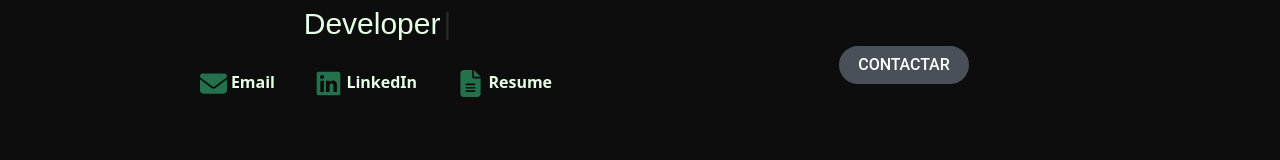
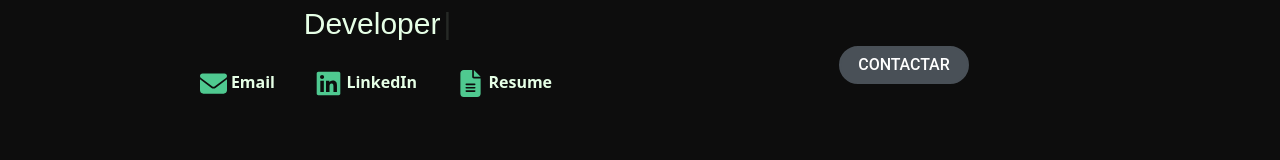
Before and after one commit to DylanAMendez/portfolio-react.DylanMendez, a React (Vite) app: page / in a window 1280 px wide. Shown: the part 486-646 px from the top of the page. Built offline with nearby package versions, Linux system fonts and the light colour scheme.

Commit message:
Arreglando boton contactar

```diff
--- a/src/App.jsx
+++ b/src/App.jsx
@@ -1,10 +1,5 @@
 import { Projects } from "./components/Projects.jsx"
 import { Services } from "./components/Services"
-// import { Skills } from "./components/Skills"
-
-// import  skills  from "./datos/skills.js"
-import projects from "./datos/projects.js"
-
 import { Route, Routes } from 'react-router-dom';
 import  Home  from "./components/Home.jsx"
 import Contact from "./components/Contact.jsx"
--- a/src/components/Contact.jsx
+++ b/src/components/Contact.jsx
@@ -7,32 +7,40 @@ const Contact = () => {
 
         <div className="grid grid-cols-1 justify-items-center mb-7">
 
+
+
         <h2 className=" font-normal font-serif text-center sm:text-xl " id="aboutMe-h2" > Contacto </h2>
+
+
 
         <p className="text-white">Contactame para contribuir en tu equipo</p>
 
        <div className=" text-white grid grid-cols-2 gap-5 lg:flex lg:items-center mt-5">
 
-       <a href="#" className="lg:flex lg:items-center p-2  transition-all duration-100 ease-in-out border-2 border-transparent hover:border-orange-500 hover:scale-110  " id="div-hover-socials">
+       <a href="#" className="lg:flex lg:items-center p-2  transition-all duration-100 ease-in-out border-2 border-transparent hover:border-[#e6ffe6] hover:scale-110  " id="div-hover-socials">
 
-  <svg xmlns="http://www.w3.org/2000/svg" height="70" width="70" viewBox="0 0 448 512"><path fill="#23714D" d="M416 32H31.9C14.3 32 0 46.5 0 64.3v383.4C0 465.5 14.3 480 31.9 480H416c17.6 0 32-14.5 32-32.3V64.3c0-17.8-14.4-32.3-32-32.3zM135.4 416H69V202.2h66.5V416zm-33.2-243c-21.3 0-38.5-17.3-38.5-38.5S80.9 96 102.2 96c21.2 0 38.5 17.3 38.5 38.5 0 21.3-17.2 38.5-38.5 38.5zm282.1 243h-66.4V312c0-24.8-.5-56.7-34.5-56.7-34.6 0-39.9 27-39.9 54.9V416h-66.4V202.2h63.7v29.2h.9c8.9-16.8 30.6-34.5 62.9-34.5 67.2 0 79.7 44.3 79.7 101.9V416z"/></svg>
+  <svg xmlns="http://www.w3.org/2000/svg" height="70" width="70" viewBox="0 0 448 512"><path fill="#4fc990" d="M416 32H31.9C14.3 32 0 46.5 0 64.3v383.4C0 465.5 14.3 480 31.9 480H416c17.6 0 32-14.5 32-32.3V64.3c0-17.8-14.4-32.3-32-32.3zM135.4 416H69V202.2h66.5V416zm-33.2-243c-21.3 0-38.5-17.3-38.5-38.5S80.9 96 102.2 96c21.2 0 38.5 17.3 38.5 38.5 0 21.3-17.2 38.5-38.5 38.5zm282.1 243h-66.4V312c0-24.8-.5-56.7-34.5-56.7-34.6 0-39.9 27-39.9 54.9V416h-66.4V202.2h63.7v29.2h.9c8.9-16.8 30.6-34.5 62.9-34.5 67.2 0 79.7 44.3 79.7 101.9V416z"/></svg>
 
   <strong className="  ml-1  ">LinkedIn</strong>
 
   </a>
 
-  <a className=" lg:ml-7 lg:flex lg:items-center  p-2  transition-all duration-100 ease-in-out border-2 border-transparent hover:border-orange-500 hover:scale-110 "
+  <a className=" lg:ml-7 lg:flex lg:items-center  p-2  transition-all duration-100 ease-in-out border-2 border-transparent hover:border-[#e6ffe6]  hover:scale-110 "
   href="mailto:dylanmendezdev@gmail.com?subject=¡Trabajemos Juntos!">
 
-  <svg xmlns="http://www.w3.org/2000/svg" height="70" width="70" viewBox="0 0 512 512"><path fill="#23714D" d="M48 64C21.5 64 0 85.5 0 112c0 15.1 7.1 29.3 19.2 38.4L236.8 313.6c11.4 8.5 27 8.5 38.4 0L492.8 150.4c12.1-9.1 19.2-23.3 19.2-38.4c0-26.5-21.5-48-48-48H48zM0 176V384c0 35.3 28.7 64 64 64H448c35.3 0 64-28.7 64-64V176L294.4 339.2c-22.8 17.1-54 17.1-76.8 0L0 176z"/></svg>
+  <svg xmlns="http://www.w3.org/2000/svg" height="70" width="70" viewBox="0 0 512 512"><path fill="#4fc990" d="M48 64C21.5 64 0 85.5 0 112c0 15.1 7.1 29.3 19.2 38.4L236.8 313.6c11.4 8.5 27 8.5 38.4 0L492.8 150.4c12.1-9.1 19.2-23.3 19.2-38.4c0-26.5-21.5-48-48-48H48zM0 176V384c0 35.3 28.7 64 64 64H448c35.3 0 64-28.7 64-64V176L294.4 339.2c-22.8 17.1-54 17.1-76.8 0L0 176z"/></svg>
             <strong className=" ml-3 ">Email</strong>
 
   </a>
 
        </div>
+       <section id="contact">
+
+       </section>
+
+        </div>
 
 
-        </div>
 
     </div>
   )
--- a/src/components/HeroContainer.jsx
+++ b/src/components/HeroContainer.jsx
@@ -1,4 +1,4 @@
-import { Link } from "react-router-dom"
+
 import Typing from "./Typing"
 
 
@@ -16,19 +16,19 @@ export const HeroContainer = () => {
 
         <div className="">
 
-            <div className="flex text-center justify-evenly  text-[#23714D] text-center mt-7 " >
+            <div className="flex text-center justify-evenly  text-[#23714D] mt-7 " >
 
-            <a href="#" className=" flex " > <svg xmlns="http://www.w3.org/2000/svg" height="27" width="27" viewBox="0 0 512 512"><path fill="#23714D" d="M48 64C21.5 64 0 85.5 0 112c0 15.1 7.1 29.3 19.2 38.4L236.8 313.6c11.4 8.5 27 8.5 38.4 0L492.8 150.4c12.1-9.1 19.2-23.3 19.2-38.4c0-26.5-21.5-48-48-48H48zM0 176V384c0 35.3 28.7 64 64 64H448c35.3 0 64-28.7 64-64V176L294.4 339.2c-22.8 17.1-54 17.1-76.8 0L0 176z"/></svg>
+            <a href="#" className=" flex " > <svg xmlns="http://www.w3.org/2000/svg" height="27" width="27" viewBox="0 0 512 512"><path fill="#4fc990" d="M48 64C21.5 64 0 85.5 0 112c0 15.1 7.1 29.3 19.2 38.4L236.8 313.6c11.4 8.5 27 8.5 38.4 0L492.8 150.4c12.1-9.1 19.2-23.3 19.2-38.4c0-26.5-21.5-48-48-48H48zM0 176V384c0 35.3 28.7 64 64 64H448c35.3 0 64-28.7 64-64V176L294.4 339.2c-22.8 17.1-54 17.1-76.8 0L0 176z"/></svg>
             <strong className="hidden lg:flex lg:ml-1 text-[#e6ffe6] "> Email </strong>
              </a>
 
-            <a href="#" className="  flex " >
-            <svg xmlns="http://www.w3.org/2000/svg" height="27" width="27" viewBox="0 0 448 512"><path fill="#23714D" d="M416 32H31.9C14.3 32 0 46.5 0 64.3v383.4C0 465.5 14.3 480 31.9 480H416c17.6 0 32-14.5 32-32.3V64.3c0-17.8-14.4-32.3-32-32.3zM135.4 416H69V202.2h66.5V416zm-33.2-243c-21.3 0-38.5-17.3-38.5-38.5S80.9 96 102.2 96c21.2 0 38.5 17.3 38.5 38.5 0 21.3-17.2 38.5-38.5 38.5zm282.1 243h-66.4V312c0-24.8-.5-56.7-34.5-56.7-34.6 0-39.9 27-39.9 54.9V416h-66.4V202.2h63.7v29.2h.9c8.9-16.8 30.6-34.5 62.9-34.5 67.2 0 79.7 44.3 79.7 101.9V416z"/></svg>
+            <a href="#" className="  flex transition-all duration-100 ease-in-out hover:border-[#e6ffe6] hover:scale-110 " >
+            <svg xmlns="http://www.w3.org/2000/svg" height="27" width="27" viewBox="0 0 448 512"><path fill="#4fc990" d="M416 32H31.9C14.3 32 0 46.5 0 64.3v383.4C0 465.5 14.3 480 31.9 480H416c17.6 0 32-14.5 32-32.3V64.3c0-17.8-14.4-32.3-32-32.3zM135.4 416H69V202.2h66.5V416zm-33.2-243c-21.3 0-38.5-17.3-38.5-38.5S80.9 96 102.2 96c21.2 0 38.5 17.3 38.5 38.5 0 21.3-17.2 38.5-38.5 38.5zm282.1 243h-66.4V312c0-24.8-.5-56.7-34.5-56.7-34.6 0-39.9 27-39.9 54.9V416h-66.4V202.2h63.7v29.2h.9c8.9-16.8 30.6-34.5 62.9-34.5 67.2 0 79.7 44.3 79.7 101.9V416z"/></svg>
             <strong className="hidden lg:flex lg:ml-1 text-[#e6ffe6] "> LinkedIn </strong>
            </a>
 
             <a href="#" className=" flex " >
-            <svg xmlns="http://www.w3.org/2000/svg" height="27" width="27" viewBox="0 0 384 512"><path fill="#23714D" d="M64 0C28.7 0 0 28.7 0 64V448c0 35.3 28.7 64 64 64H320c35.3 0 64-28.7 64-64V160H256c-17.7 0-32-14.3-32-32V0H64zM256 0V128H384L256 0zM112 256H272c8.8 0 16 7.2 16 16s-7.2 16-16 16H112c-8.8 0-16-7.2-16-16s7.2-16 16-16zm0 64H272c8.8 0 16 7.2 16 16s-7.2 16-16 16H112c-8.8 0-16-7.2-16-16s7.2-16 16-16zm0 64H272c8.8 0 16 7.2 16 16s-7.2 16-16 16H112c-8.8 0-16-7.2-16-16s7.2-16 16-16z"/></svg>
+            <svg xmlns="http://www.w3.org/2000/svg" height="27" width="27" viewBox="0 0 384 512"><path fill="#4fc990" d="M64 0C28.7 0 0 28.7 0 64V448c0 35.3 28.7 64 64 64H320c35.3 0 64-28.7 64-64V160H256c-17.7 0-32-14.3-32-32V0H64zM256 0V128H384L256 0zM112 256H272c8.8 0 16 7.2 16 16s-7.2 16-16 16H112c-8.8 0-16-7.2-16-16s7.2-16 16-16zm0 64H272c8.8 0 16 7.2 16 16s-7.2 16-16 16H112c-8.8 0-16-7.2-16-16s7.2-16 16-16zm0 64H272c8.8 0 16 7.2 16 16s-7.2 16-16 16H112c-8.8 0-16-7.2-16-16s7.2-16 16-16z"/></svg>
             <strong className="hidden lg:flex lg:ml-1 text-[#e6ffe6] "> Resume </strong>
               </a>
             </div>
@@ -52,7 +52,7 @@ export const HeroContainer = () => {
 
         <div className="text-center">
             <button className="content-center">
-            <Link to="/contact"><a className="text-center font-fontRoboto font-medium " id="button-information">CONTACTAR</a></Link>
+            <a className="text-center font-fontRoboto font-medium " href="#contact" id="button-information">CONTACTAR</a>
             </button>
         </div>
 
--- a/src/components/Home.jsx
+++ b/src/components/Home.jsx
@@ -54,7 +54,7 @@ const Home = () => {
       {/* footer */}
 
       <footer className=" right-0 left-0 m-auto  flex w-fit justify-self-center text-center text-white ">Created by
-      <a className="text-[#1c1e] px-2   duration-200 ease-in hover:border-orange-400 hover:text-orange-400" href=""> @DylanAMendez </a>  | © { new Date().getFullYear() }
+      <a className="text-[#1c1e] px-2   duration-200 ease-in hover:border-orange-400 hover:text-orange-400" href=""> Dylan A. Mendez </a>  | © { new Date().getFullYear() }
       </footer>
 
     </div>
```
